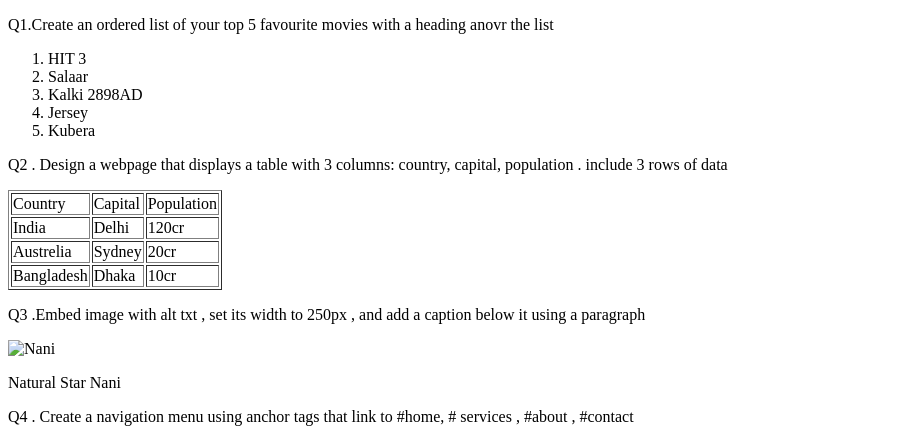
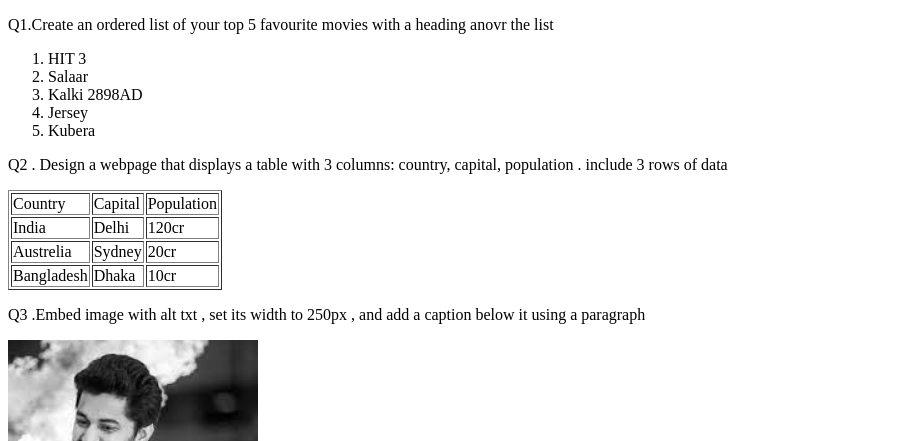
Before and after one commit to AppalanaiduBangaru/HTML-Task, a plain HTML site: page index.html in a window 1280 px wide. Shown: the top 441 px of the page, without its empty margins (0-916 px from the left). Drawn offline with Linux system fonts and the light colour scheme.

Commit message:
Update index.html

```diff
--- a/index.html
+++ b/index.html
@@ -41,7 +41,7 @@
         </table>
 
         <p>Q3 .Embed image with alt txt , set its width to 250px , and add a caption below it using a paragraph</p>
-        <img src="inner 10000/nani.jpg" alt="Nani" width="250">
+        <img src="nani.jpg" alt="Nani" width="250">
         <p>Natural Star Nani</p>
 
         <p>Q4 . Create a navigation menu  using anchor tags that link to #home, # services , #about , #contact</p>
```
